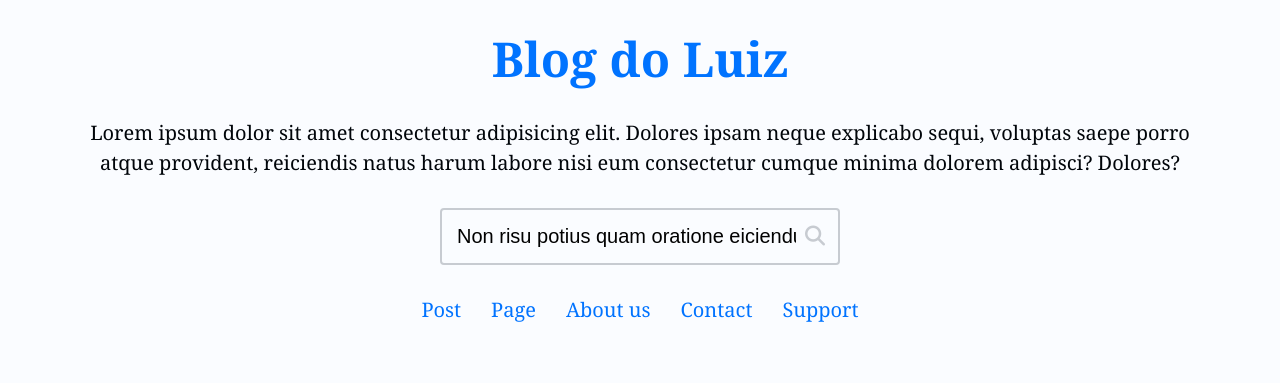
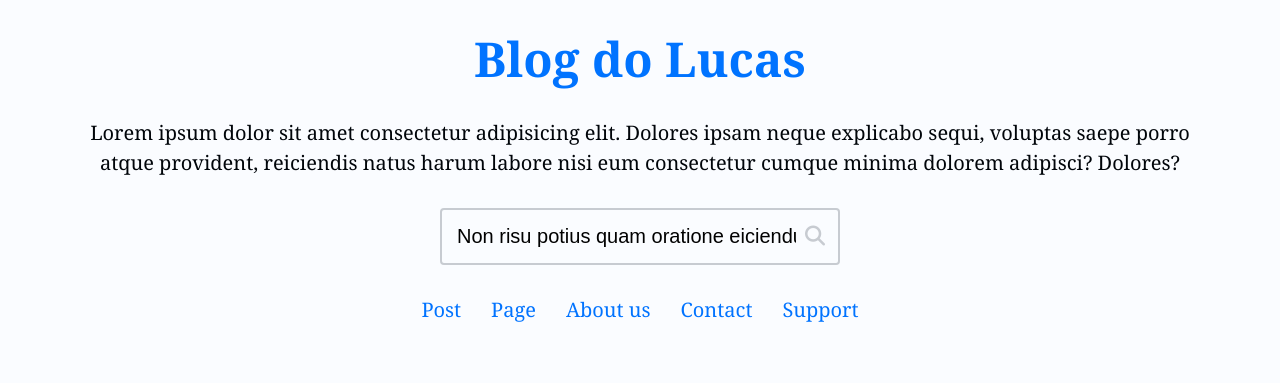
Before and after one commit to LucasPMartins/Project-Blog-Django, a Django app: page / in a window 1280 px wide. Shown: the top 383 px of the page. Run offline with Django 5.2, Linux system fonts and the light colour scheme; data that the repository does not hold is empty.

Commit message:
Update blog title in header template to reflect correct name

```diff
--- a/djangoapp/blog/templates/blog/partials/_header.html
+++ b/djangoapp/blog/templates/blog/partials/_header.html
@@ -3,7 +3,7 @@
         <div class="section-gap">
 
             <h1 class="blog-title center pb-base">
-                <a class="blog-link" href="/"> Blog do Luiz </a>
+                <a class="blog-link" href="/"> Blog do Lucas </a>
             </h1>
 
             <p class="blog-description pb-base center">
```
